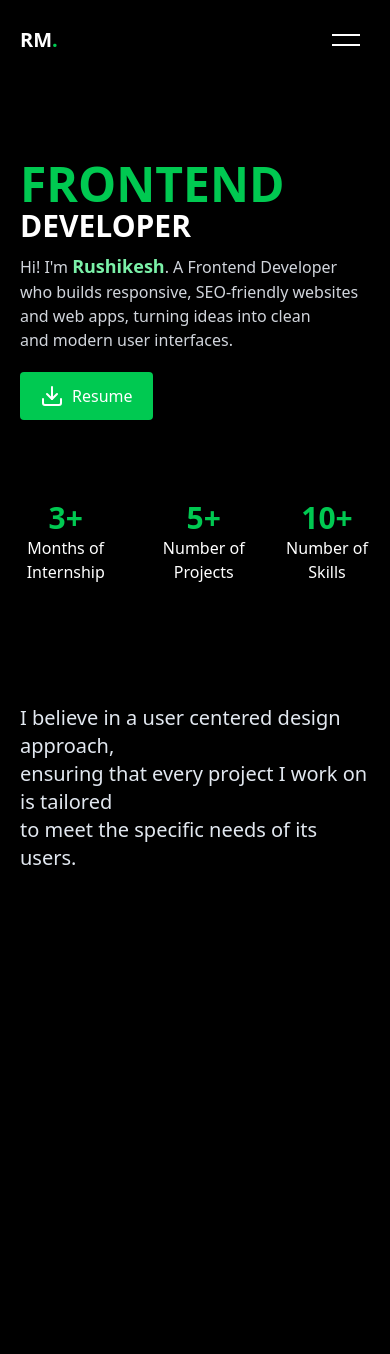
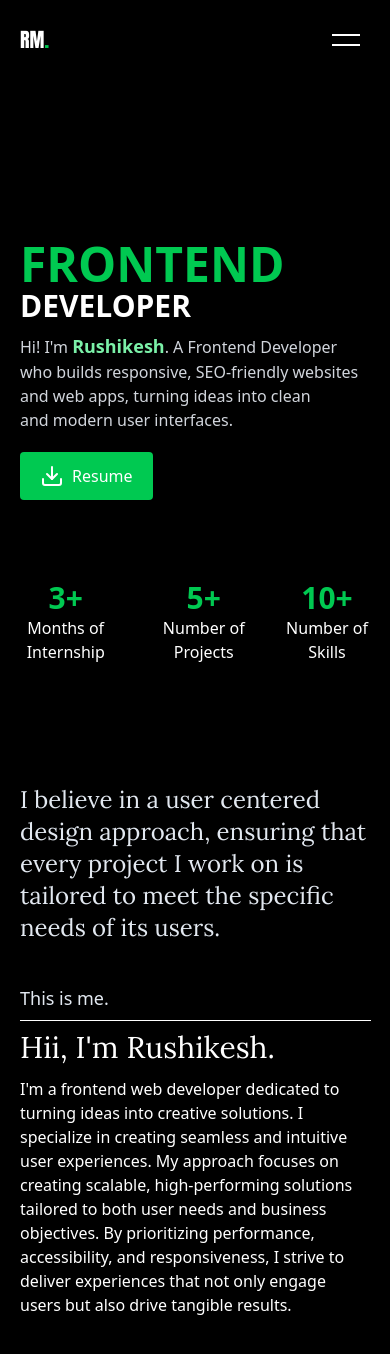
Before and after one commit to rushikesh-2104/portfoliov2, a Next.js app: page / in a window 390 px wide. Shown: the top 1354 px of the page. Before the commit the page ends 872 px from the top, so only its background shows below. Built offline with nearby package versions, Linux system fonts and the light colour scheme.

Commit message:
about me update 1

```diff
--- a/app/Navbar.tsx
+++ b/app/Navbar.tsx
@@ -1,7 +1,12 @@
 "use client";
-
+import { Anton } from "next/font/google";
 import React, { useState } from "react";
 import { Squeeze as Hamburger } from "hamburger-react";
+
+const anton = Anton({
+  subsets: ["latin"],
+  weight: "400",
+});
 
 const Navbar = () => {
   const [isOpen, setOpen] = useState(false);
@@ -12,7 +17,7 @@ const Navbar = () => {
       <div className="fixed top-0 left-0 w-full z-[60] flex items-center justify-between px-5 md:px-10 py-4">
 
 
-        <h1 className="text-white font-extrabold text-xl md:text-2xl">
+        <h1 className={`${anton.className} text-white font-extrabold text-xl md:text-2xl`}>
           RM<span className="text-green-500">.</span>
         </h1>
 
--- a/app/page.tsx
+++ b/app/page.tsx
@@ -1,4 +1,10 @@
 import { Download } from "lucide-react";
+import { Lora } from "next/font/google";
+
+const lora = Lora({
+  subsets: ["latin"],
+  weight: "400",
+});
 
 export default function Home() {
   return (
@@ -11,7 +17,7 @@ export default function Home() {
           </span>
         </div>
 
-        <div className="flex flex-col items-start md:pt-45 pt-40">
+        <div className="flex flex-col items-start md:pt-45 pt-60">
           <h1 className="text-green-500 md:pl-20 pl-5 md:text-9xl text-5xl font-extrabold">
             FRONTEND
           </h1>
@@ -67,16 +73,33 @@ export default function Home() {
 
       </div>
 
-      <div id="about" className="h-full ">
+      <div id="about" className="h-full pb-10">
 
         <div className="px-5 md:px-20">
-          <p className="text-slate-200 text-xl md:text-6xl hidden md:block">I believe in a user centered design approach, <br />
-           ensuring that every project I work on is tailored <br />
+          <p className={`${lora.className} text-slate-200 md:text-7xl hidden md:block`}>I believe in a user centered design approach,
+           ensuring that every project I work on is tailored
             to meet the specific needs of its users.</p>
 
-            <p className="text-slate-200 text-xl md:text-6xl md:hidden">I believe in a user centered design approach, <br />
-           ensuring that every project I work on is tailored <br />
-            to meet the specific needs of its users.</p>
+            <p className={`${lora.className} text-slate-200 text-2xl md:text-6xl md:hidden`}>
+            I believe in a user centered design approach,
+            ensuring that every project I work on is tailored
+            to meet the specific needs of its users.
+            </p>
+        </div>
+
+        <div className="text-slate-200 text-lg pb-2 pl-5 md:pl-20 pt-10 md:pt-20">This is me.</div>
+        <div className="w-[90vw] md:w-[88vw] h-[0.5px] md:h-[0.5px] ml-5 md:ml-20 bg-white"></div>
+
+        <div className="text-white px-5 md:px-20 pt-2 md:pt-10">
+<div className="md:grid grid-cols-2 grid-rows-1 gap-1">
+    <div className={`${lora.className} text-3xl md:text-5xl pb-3`}>Hii, I'm Rushikesh.</div>
+    <div className="text-md md:text-2xl">I'm a frontend web developer dedicated to turning ideas into creative solutions.
+      I specialize in creating seamless and intuitive user experiences.
+      My approach focuses on creating scalable, high-performing solutions tailored to both user
+      needs and business objectives. By prioritizing performance, accessibility, and responsiveness,
+      I strive to deliver experiences that not only engage users but also drive tangible results.
+      </div>
+</div>
         </div>
 
       </div>
```
